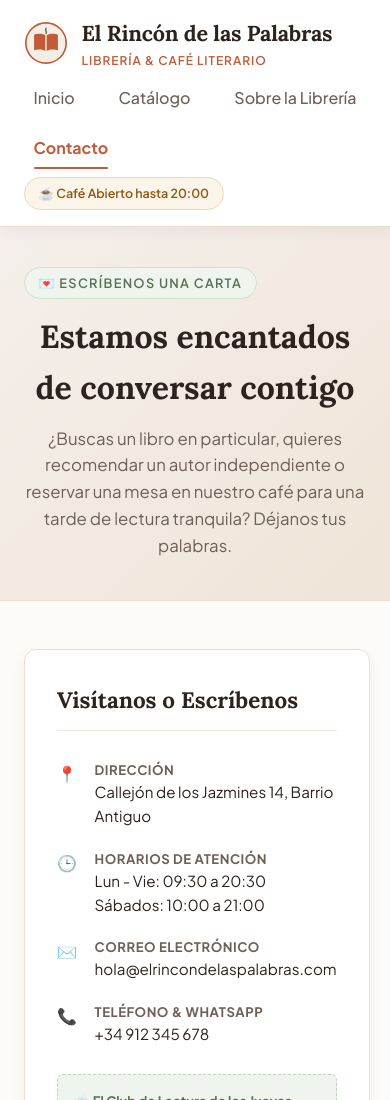
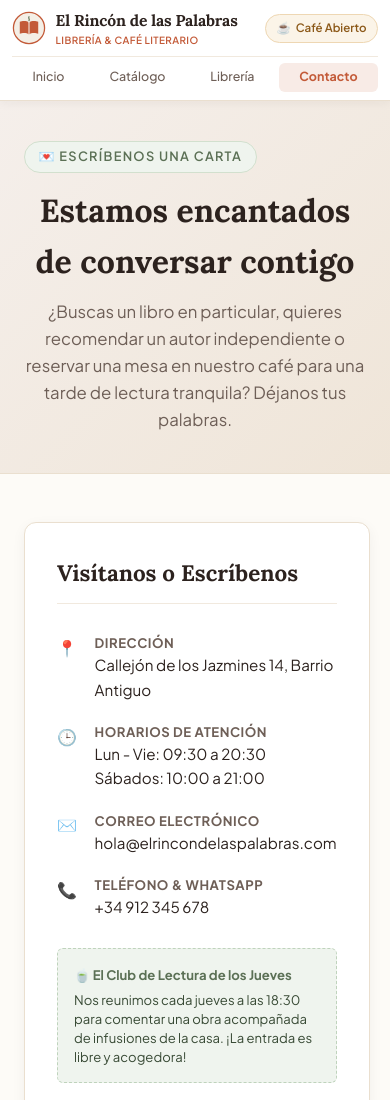
Before and after one commit to keilabmoharem/Rincon-de-las-palabras, a plain HTML site: page pages/contacto.html in a window 390 px wide. Shown: the top 1100 px of the page. Drawn offline with Linux system fonts and the light colour scheme.

Commit message:
Fix imagen libro-quietud-cosas, navbar responsive y line-clamp

```diff
--- a/css/styles.css
+++ b/css/styles.css
@@ -218,6 +218,14 @@ ul, ol {
   color: #8C5919;
   border: 1px solid #EED7B3;
   border-radius: var(--radius-full);
+}
+
+.nav-label-short {
+  display: none;
+}
+
+.badge-text-short {
+  display: none;
 }
 
 /* --------------------------------------------------------------------------
@@ -585,6 +593,7 @@ ul, ol {
   line-height: 1.5;
   display: -webkit-box;
   -webkit-line-clamp: 3;
+  line-clamp: 3;
   -webkit-box-orient: vertical;
   overflow: hidden;
 }
@@ -1012,21 +1021,102 @@ ul, ol {
   }
 }
 
-@media (max-width: 680px) {
+@media (max-width: 768px) {
+  .site-header {
+    box-shadow: 0 2px 10px rgba(44, 34, 30, 0.05);
+  }
+
   .header-container {
-    flex-direction: column;
-    align-items: flex-start;
+    flex-direction: row;
+    flex-wrap: wrap;
+    justify-content: space-between;
+    align-items: center;
+    padding: 0.55rem 1rem;
+    gap: 0.45rem 0.5rem;
+  }
+
+  .brand-link {
+    order: 1;
+    gap: 0.6rem;
+  }
+
+  .brand-logo {
+    width: 34px;
+    height: 34px;
+  }
+
+  .brand-title {
+    font-size: 1.05rem;
+  }
+
+  .brand-tagline {
+    font-size: 0.65rem;
+    letter-spacing: 0.04em;
+  }
+
+  .header-actions {
+    order: 2;
+  }
+
+  .badge-cafe {
+    font-size: 0.72rem;
+    padding: 0.25rem 0.65rem;
+    gap: 0.3rem;
+  }
+
+  .badge-text-long {
+    display: none;
+  }
+
+  .badge-text-short {
+    display: inline;
   }
 
   .main-navigation {
+    order: 3;
     width: 100%;
+    border-top: 1px solid var(--border-warm-subtle);
+    padding-top: 0.35rem;
   }
 
   .nav-links {
     width: 100%;
-    justify-content: space-between;
+    justify-content: space-around;
+    gap: 0.25rem;
+    flex-wrap: nowrap;
   }
 
+  .nav-item {
+    flex: 1 1 auto;
+    text-align: center;
+  }
+
+  .nav-item a {
+    display: block;
+    font-size: 0.82rem;
+    padding: 0.32rem 0.25rem;
+    white-space: nowrap;
+    border-radius: var(--radius-sm);
+  }
+
+  .nav-item a.active {
+    background-color: var(--accent-terracotta-light);
+  }
+
+  .nav-item a.active::after {
+    display: none;
+  }
+
+  .nav-label-long {
+    display: none;
+  }
+
+  .nav-label-short {
+    display: inline;
+  }
+}
+
+@media (max-width: 680px) {
   .hero-container {
     flex-direction: column;
   }
@@ -1046,3 +1136,33 @@ ul, ol {
     align-items: flex-start;
   }
 }
+
+@media (max-width: 480px) {
+  .header-container {
+    padding: 0.5rem 0.75rem;
+  }
+
+  .brand-title {
+    font-size: 0.98rem;
+  }
+
+  .brand-tagline {
+    font-size: 0.62rem;
+  }
+
+  .nav-item a {
+    font-size: 0.78rem;
+    padding: 0.28rem 0.2rem;
+  }
+}
+
+@media (max-width: 360px) {
+  .brand-tagline {
+    display: none;
+  }
+
+  .badge-cafe {
+    font-size: 0.68rem;
+    padding: 0.2rem 0.45rem;
+  }
+}
--- a/pages/contacto.html
+++ b/pages/contacto.html
@@ -24,14 +24,16 @@
         <ul class="nav-links">
           <li class="nav-item"><a href="../index.html" id="nav-inicio">Inicio</a></li>
           <li class="nav-item"><a href="../index.html#catalogo" id="nav-catalogo">Catálogo</a></li>
-          <li class="nav-item"><a href="../index.html#sobre-nosotros" id="nav-sobre-nosotros">Sobre la Librería</a></li>
+          <li class="nav-item"><a href="../index.html#sobre-nosotros" id="nav-sobre-nosotros"><span class="nav-label-long">Sobre la Librería</span><span class="nav-label-short">Librería</span></a></li>
           <li class="nav-item"><a href="contacto.html" class="active" id="nav-contacto">Contacto</a></li>
         </ul>
       </nav>
 
       <div class="header-actions">
         <span class="badge-cafe">
-          ☕ Café Abierto hasta 20:00
+          <span class="badge-icon" aria-hidden="true">☕</span>
+          <span class="badge-text-long">Café Abierto hasta 20:00</span>
+          <span class="badge-text-short">Café Abierto</span>
         </span>
       </div>
     </div>
```
Also changed, not shown: index.html (+47 -20 lines), img/libro-quietud-cosas.svg.
